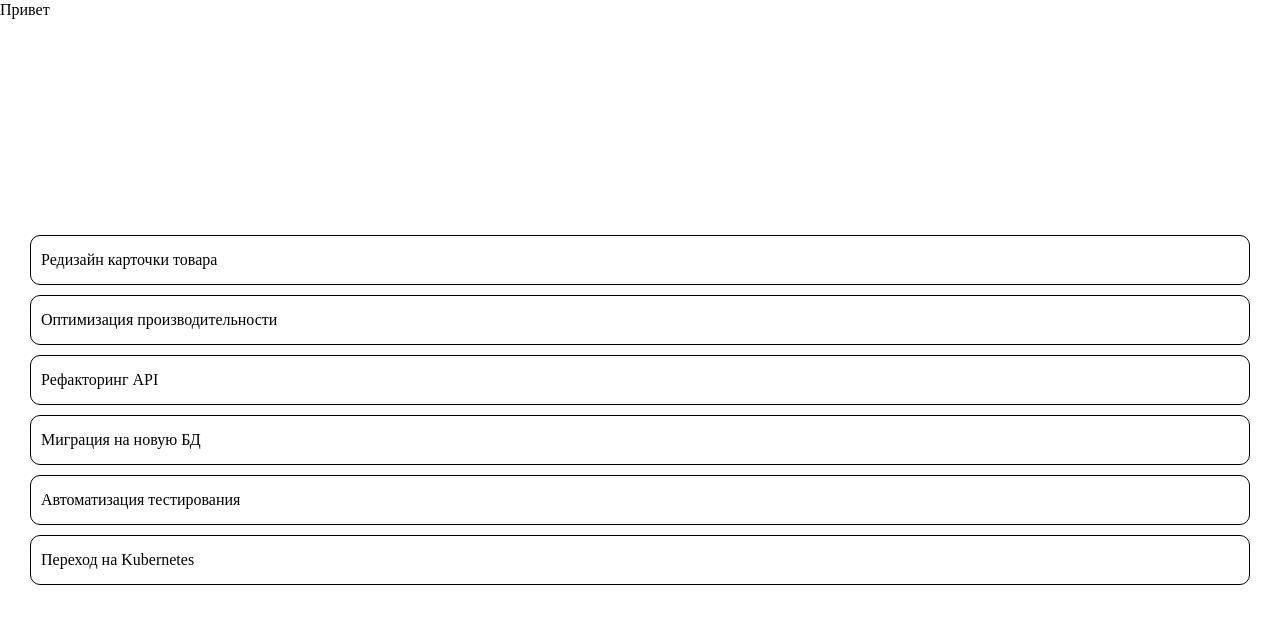
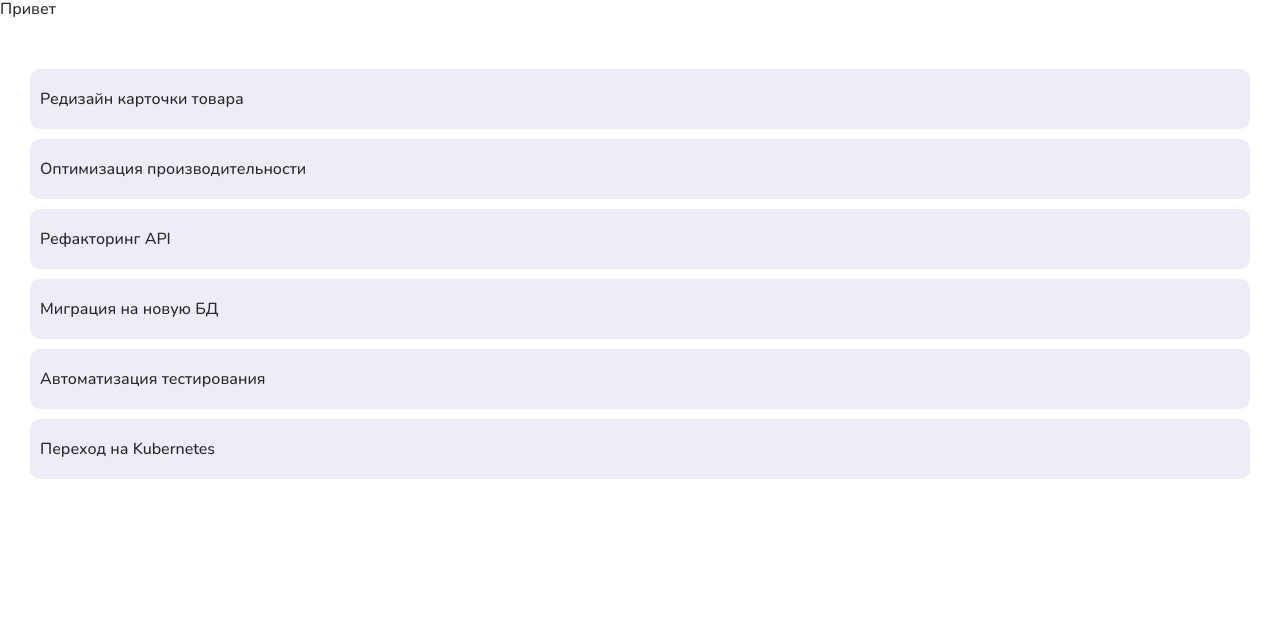
Before and after one commit to pugnitator/Frontend-trainee-assignment-spring-2025, a React (Vite) app in the folder client/: page / in a window 1280 px wide. Shown: the top 624 px of the page. Built offline with nearby package versions, Linux system fonts and the light colour scheme.

Commit message:
add fonts and css color variables. Fix boards styles

```diff
--- a/client/src/2_pages/Boards.tsx
+++ b/client/src/2_pages/Boards.tsx
@@ -61,11 +61,10 @@ export const Boards = () => {
 const Container = styled.main`
   display: flex;
   justify-content: center;
-  align-items: center;
-
+  align-items: start;
   flex-grow: 1;
 
-  padding: 20px 30px;
+  padding: 50px 30px;
   width: 100%;
 `;
 
@@ -73,7 +72,7 @@ const BoardsList = styled.ul`
   display: flex;
   flex-direction: column;
   justify-content: start;
-  align-items: center;
+  align-items: start;
   gap: 10px;
 
   width: 100%;
@@ -84,9 +83,13 @@ const BoardsListItem = styled.li`
   align-items: center;
 
   width: 100%;
-  min-height: 50px;
+  min-height: 60px;
   padding: 5px 10px;
 
-  border: 1px solid black;
-  border-radius: 10px;
+  border-radius: var(--border-radius);
+  background-color: var(--color-gray);
+
+  &:hover {
+    opacity: 80%;
+  }
 `;
--- a/client/src/index.css
+++ b/client/src/index.css
@@ -1,3 +1,6 @@
+@import './styles/variables.css';
+@import './styles/fonts.css';
+
 * {
   margin: 0;
   padding: 0;
@@ -11,7 +14,11 @@
 }
 
 body {
-
+  font-family: 'Nunito', sans-serif;
+  font-size: 16px;
+  font-weight: 500;
+  color: var(--color-dark);
+  background-color: var(--color-light);
 }
 
 #root {
@@ -19,5 +26,4 @@ body {
   flex-direction: column;
   width: 100%;
   min-height: 100vh;
-
 }
--- /dev/null
+++ b/client/src/styles/fonts.css
@@ -0,0 +1,15 @@
+@font-face {
+  font-family: "Nunito";
+  src: url("/fonts/Nunito-Medium.woff2") format("woff2");
+  font-weight: 500;
+  font-style: normal;
+  font-display: swap;
+}
+
+@font-face {
+  font-family: "Nunito";
+  src: url("/fonts/Nunito-Bold.woff2") format("woff2");
+  font-weight: 700;
+  font-style: normal;
+  font-display: swap;
+}
--- /dev/null
+++ b/client/src/styles/variables.css
@@ -0,0 +1,10 @@
+:root {
+  --color-light: #ffffff;
+  --color-gray: #ecedf6;
+  --color-dark: #292929;
+  --color-blue: #00aaff;
+  --color-blue-light: #d6f0ff;
+  --color-red: #ff6163;
+
+  --border-radius: 10px;
+}
```
Also changed, not shown: client/public/fonts/Nunito-Bold.woff2 (added), client/public/fonts/Nunito-Medium.woff2 (added).
